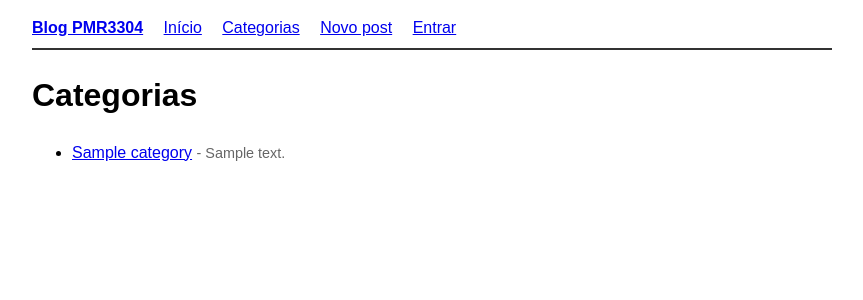
After one commit to miguelfernande5/pmr3304-lab2, a Django app: page /categorias/ in a window 1280 px wide. The commit adds this page. Shown: the top 300 px of the page, without its empty margins (208-1071 px from the left). Run offline with Django 4.2, Linux system fonts and the light colour scheme; tables that the repository leaves empty hold one stand-in row (values such as "Sample post").

Commit message:
Parte 3: modelo Category, views de categorias e links de navegação

```diff
--- a/blog/admin.py
+++ b/blog/admin.py
@@ -1,6 +1,7 @@
 from django.contrib import admin
 
-from .models import Comment, Post
+from .models import Category, Comment, Post
 
 admin.site.register(Post)
 admin.site.register(Comment)
+admin.site.register(Category)
--- a/blog/models.py
+++ b/blog/models.py
@@ -2,6 +2,19 @@ from django.conf import settings
 from django.db import models
 from django.urls import reverse
 from django.utils import timezone
+
+
+class Category(models.Model):
+    nome = models.CharField('Nome', max_length=100)
+    descricao = models.TextField('Descrição', blank=True)
+
+    class Meta:
+        ordering = ['nome']
+        verbose_name = 'categoria'
+        verbose_name_plural = 'categorias'
+
+    def __str__(self):
+        return self.nome
 
 
 class Post(models.Model):
@@ -9,6 +22,9 @@ class Post(models.Model):
     # O conteúdo é armazenado como código HTML e renderizado com o filtro safe.
     conteudo = models.TextField('Conteúdo (HTML)', help_text='Conteúdo da postagem em HTML')
     data_postagem = models.DateTimeField('Data de postagem', default=timezone.now)
+    # Um post pode estar em várias categorias (e uma categoria tem vários posts)
+    categories = models.ManyToManyField(Category, related_name='posts', blank=True,
+                                        verbose_name='Categorias')
 
     def __str__(self):
         return self.titulo
--- a/blog/urls.py
+++ b/blog/urls.py
@@ -9,4 +9,6 @@ urlpatterns = [
     path('post/<int:pk>/editar/', views.PostUpdateView.as_view(), name='post_update'),
     path('post/<int:pk>/remover/', views.PostDeleteView.as_view(), name='post_delete'),
     path('post/<int:pk>/comentar/', views.comment_create, name='comment_create'),
+    path('categorias/', views.category_list, name='category_list'),
+    path('categorias/<int:pk>/', views.category_detail, name='category_detail'),
 ]
--- a/blog/views.py
+++ b/blog/views.py
@@ -6,7 +6,7 @@ from django.views.generic import (
 )
 
 from .forms import CommentForm
-from .models import Post
+from .models import Category, Post
 
 
 class PostListView(ListView):
@@ -51,3 +51,17 @@ def comment_create(request, pk):
     else:
         form = CommentForm()
     return render(request, 'blog/comment_form.html', {'form': form, 'post': post})
+
+
+def category_list(request):
+    """Lista todas as categorias."""
+    categorias = Category.objects.all()
+    return render(request, 'blog/category_list.html', {'categorias': categorias})
+
+
+def category_detail(request, pk):
+    """Lista os posts de uma categoria, reaproveitando post_list.html."""
+    categoria = get_object_or_404(Category, pk=pk)  # 404 se não existir
+    posts = categoria.posts.order_by('-data_postagem')
+    return render(request, 'blog/post_list.html',
+                  {'posts': posts, 'categoria': categoria})
--- a/templates/base.html
+++ b/templates/base.html
@@ -17,6 +17,7 @@
   <header>
     <a href="{% url 'post_list' %}"><strong>Blog PMR3304</strong></a>
     <a href="{% url 'post_list' %}">Início</a>
+    <a href="{% url 'category_list' %}">Categorias</a>
     <a href="{% url 'post_create' %}">Novo post</a>
     {% if user.is_authenticated %}
       <span class="meta">Olá, {{ user.username }}</span>
--- /dev/null
+++ b/templates/blog/category_list.html
@@ -0,0 +1,15 @@
+{% extends 'base.html' %}
+{% block title %}Categorias{% endblock %}
+{% block content %}
+<h1>Categorias</h1>
+<ul>
+  {% for categoria in categorias %}
+    <li>
+      <a href="{% url 'category_detail' categoria.pk %}">{{ categoria.nome }}</a>
+      {% if categoria.descricao %}<span class="meta"> - {{ categoria.descricao }}</span>{% endif %}
+    </li>
+  {% empty %}
+    <li>Nenhuma categoria cadastrada.</li>
+  {% endfor %}
+</ul>
+{% endblock %}
```
Also changed, not shown: templates/blog/post_detail.html (+8 -0 lines), templates/blog/post_list.html (+13 -4 lines), blog/migrations/0003_category_post_categories.py (added).
